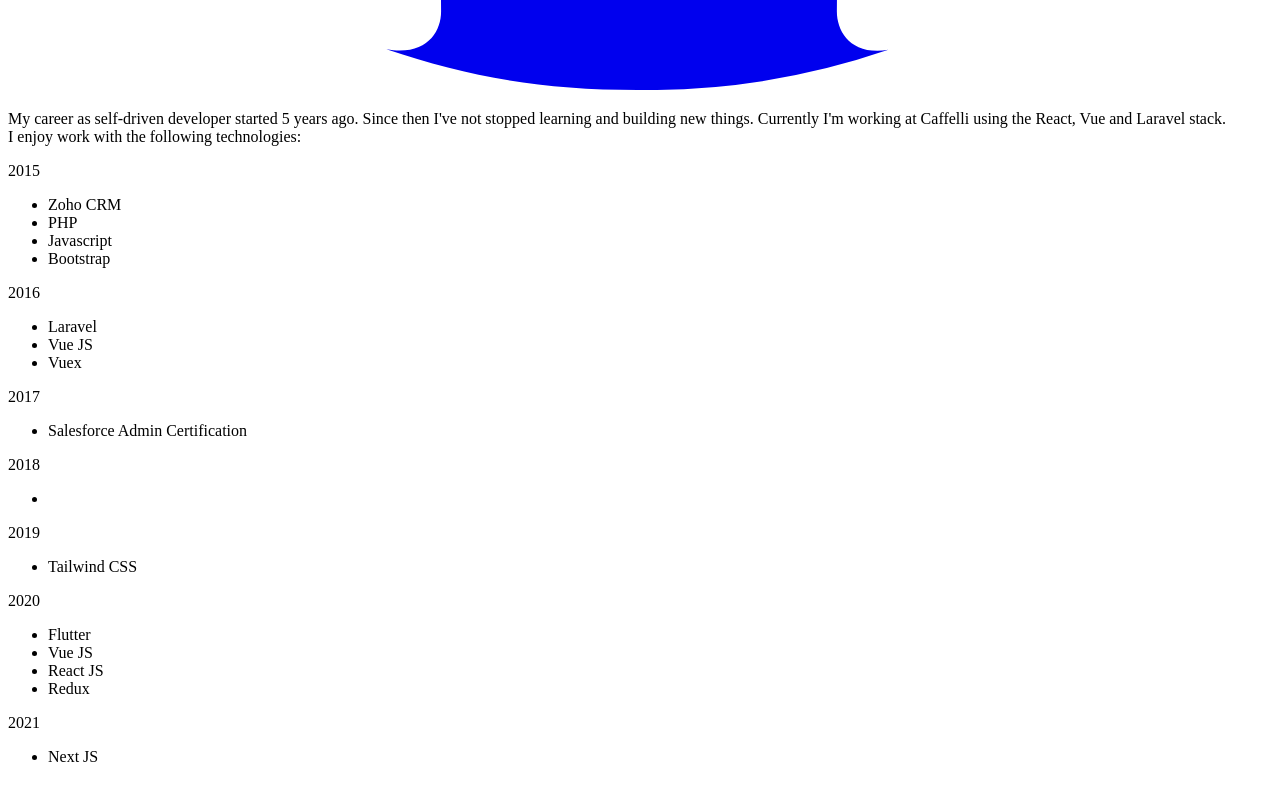
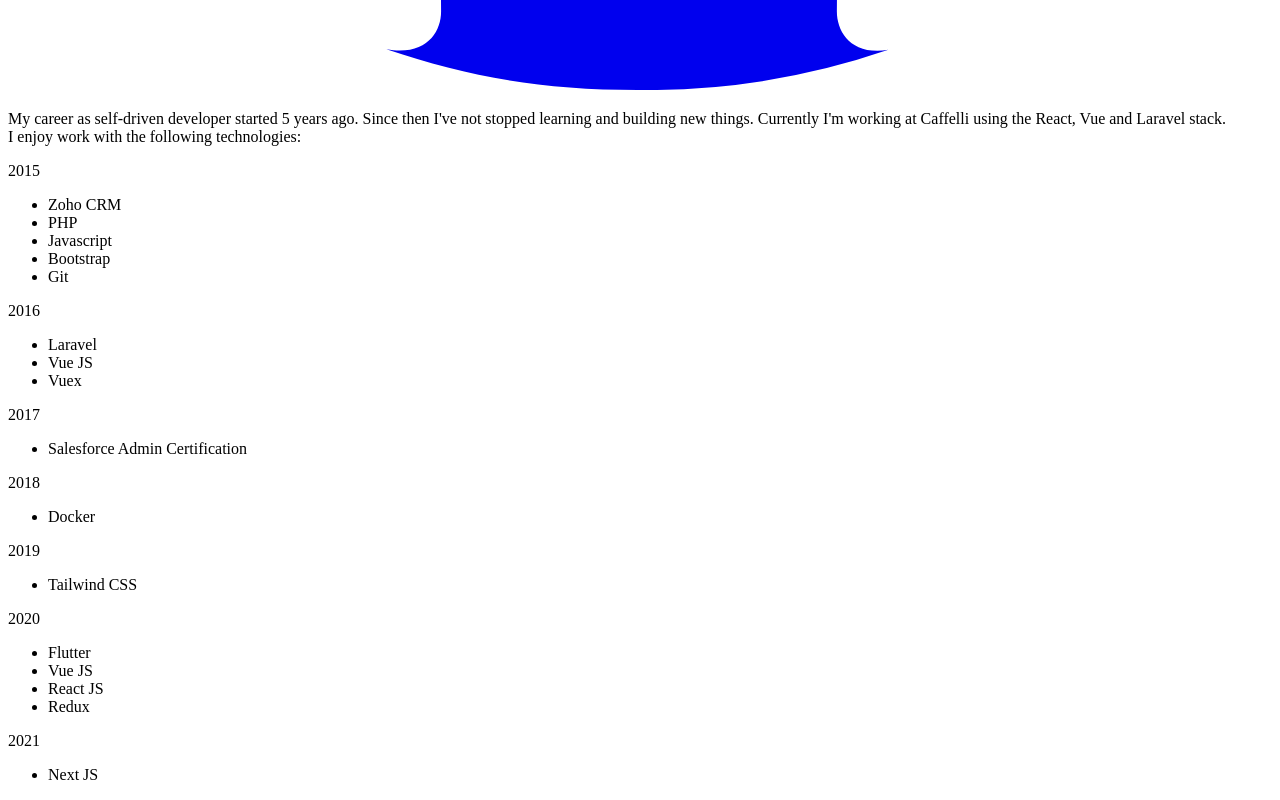
Before and after one commit to emw3/guslev.com, a Next.js app: page / in a window 1280 px wide. Shown: the part 1400-2200 px from the top of the page. Built offline with nearby package versions, Linux system fonts and the light colour scheme.

Commit message:
[bio] Update timeline style

```diff
--- a/components/timeline.tsx
+++ b/components/timeline.tsx
@@ -4,7 +4,7 @@
   const timelineItems = [
     {
       year: "2015",
-      technologies: ["Zoho CRM", "PHP", "Javascript", "Bootstrap"],
+      technologies: ["Zoho CRM", "PHP", "Javascript", "Bootstrap", "Git"],
     },
     {
       year: "2016",
@@ -16,7 +16,7 @@
     },
     {
       year: "2018",
-      technologies: [""],
+      technologies: ["Docker"],
     },
     {
       year: "2019",
@@ -32,25 +32,41 @@
     },
   ];
   return (
-    <div className="py-8">
+    <>
       <div className="flex flex-col">
         {timelineItems.map((item, index) => (
-          <div key={index} className="flex space-x-8">
-            <div className={cn("w-12")}>{item.year}</div>
+          <div key={index} className="flex space-x-10">
+            <div className={cn("w-12 -mt-3")}>
+              <span
+                className={cn(
+                  "font-semibold  font-sans antialiased text-base sm:text-lg tracking-normal"
+                )}
+              >
+                {item.year}
+              </span>
+            </div>
             <div className="flex flex-col items-center">
-              <div className="w-2 h-2 bg-zinc-900/25 dark:bg-slate-50/25"></div>
+              <div className="w-2 h-2 bg-zinc-900 dark:bg-slate-50"></div>
               <div className="w-px h-full bg-zinc-900/25 dark:bg-slate-50/25"></div>
             </div>
-            <div>
-              <ul>
+            <div className={cn("pb-8 -mt-3")}>
+              <ul className={cn("list-none")}>
                 {item.technologies.map((tech, index) => (
-                  <li key={index}>{tech}</li>
+                  <li key={index}>
+                    <span
+                      className={cn(
+                        "font-sans antialiased text-base sm:text-lg tracking-normal"
+                      )}
+                    >
+                      {tech}
+                    </span>
+                  </li>
                 ))}
               </ul>
             </div>
           </div>
         ))}
       </div>
-    </div>
+    </>
   );
 }
```
